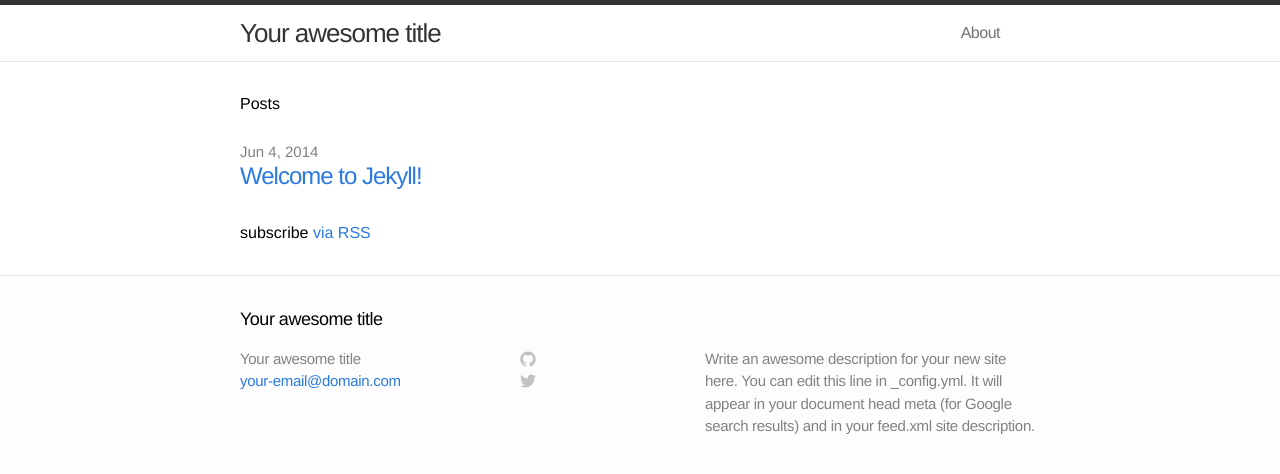
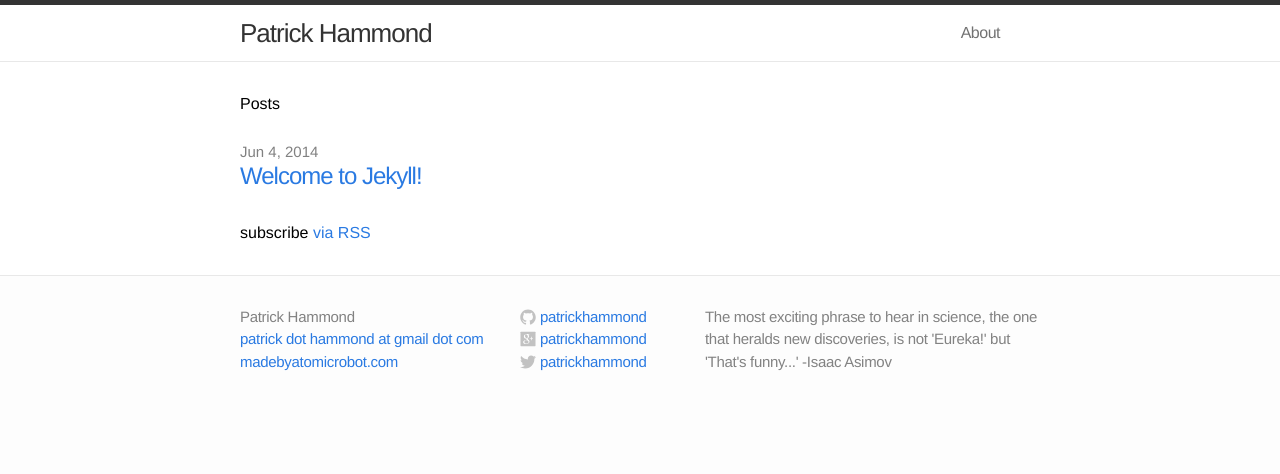
Before and after one commit to androidfu/androidfu.github.io, a Jekyll site: the page built from index.html, in a window 1280 px wide. Shown: the top 474 px of the page. Built offline with Jekyll 4.4.1, drawn with Linux system fonts in a browser that asks for light colours.

Commit message:
Site configuration.

```diff
--- a/_config.yml
+++ b/_config.yml
@@ -1,10 +1,10 @@
 # Site settings
-title: Your awesome title
-email: your-email@domain.com
-description: "Write an awesome description for your new site here. You can edit this line in _config.yml. It will appear in your document head meta (for Google search results) and in your feed.xml site description."
+title: Patrick Hammond
+email: patrick dot hammond at gmail dot com
+description: "The most exciting phrase to hear in science, the one that heralds new discoveries, is not 'Eureka!' but 'That's funny...' -Isaac Asimov"
 baseurl: ""
-url: "http://yourdomain.com"
-
+url: "http://patrickhammond.com"
+username: "patrickhammond"
 # Build settings
 markdown: kramdown
 permalink: pretty
--- a/_includes/footer.html
+++ b/_includes/footer.html
@@ -2,12 +2,13 @@
 
   <div class="wrap">
 
-    <h2 class="footer-heading">{{ site.title }}</h2>
+    <!--<h2 class="footer-heading">{{ site.title }}</h2>-->
 
     <div class="footer-col-1 column">
       <ul>
         <li>{{ site.title }}</li>
         <li><a href="mailto:{{ site.email }}">{{ site.email }}</a></li>
+        <li><a href="http://madebyatomicrobot.com">madebyatomicrobot.com</a></li>
       </ul>
     </div>
 
@@ -28,6 +29,36 @@
                 c0,2.981-1.814,3.637-3.543,3.829c0.279,0.24,0.527,0.713,0.527,1.437c0,1.037-0.01,1.874-0.01,2.129
                 c0,0.208,0.14,0.449,0.534,0.373c3.081-1.028,5.302-3.935,5.302-7.362C15.76,3.906,12.285,0.431,7.999,0.431z"/>
               </svg>
+            </span>
+            <span class="username">{{ site.username }}</span>
+          </a>
+        </li>
+        <li>
+          <a href="https://google.com/+{{ site.username }}">
+            <span class="icon plus">
+              <svg version="1.1" class="plus-icon-svg"  xmlns="http://www.w3.org/2000/svg" xmlns:xlink="http://www.w3.org/1999/xlink" x="0px" y="0px"
+   viewBox="0 0 134.658 131.646" enable-background="new 0 0 134.658 131.646"
+   xml:space="preserve">
+<g>
+  <path fill="#C2C2C2" d="M126.515,4.109H8.144c-2.177,0-3.94,1.763-3.94,3.938v115.546c0,2.179,1.763,3.942,3.94,3.942h118.371
+    c2.177,0,3.94-1.764,3.94-3.942V8.048C130.455,5.872,128.691,4.109,126.515,4.109z"/>
+  <g>
+    <path fill="#FFFFFF" d="M70.479,71.845l-3.983-3.093c-1.213-1.006-2.872-2.334-2.872-4.765c0-2.441,1.659-3.993,3.099-5.43
+      c4.64-3.652,9.276-7.539,9.276-15.73c0-8.423-5.3-12.854-7.84-14.956h6.849l7.189-4.517H60.418
+      c-5.976,0-14.588,1.414-20.893,6.619c-4.752,4.1-7.07,9.753-7.07,14.842c0,8.639,6.633,17.396,18.346,17.396
+      c1.106,0,2.316-0.109,3.534-0.222c-0.547,1.331-1.1,2.439-1.1,4.32c0,3.431,1.763,5.535,3.317,7.528
+      c-4.977,0.342-14.268,0.893-21.117,5.103c-6.523,3.879-8.508,9.525-8.508,13.51c0,8.202,7.731,15.842,23.762,15.842
+      c19.01,0,29.074-10.519,29.074-20.932C79.764,79.709,75.344,75.943,70.479,71.845z M56,59.107
+      c-9.51,0-13.818-12.294-13.818-19.712c0-2.888,0.547-5.87,2.428-8.199c1.773-2.218,4.861-3.657,7.744-3.657
+      c9.168,0,13.923,12.404,13.923,20.382c0,1.996-0.22,5.533-2.762,8.09C61.737,57.785,58.762,59.107,56,59.107z M56.109,103.65
+      c-11.826,0-19.452-5.657-19.452-13.523c0-7.864,7.071-10.524,9.504-11.405c4.64-1.561,10.611-1.779,11.607-1.779
+      c1.105,0,1.658,0,2.538,0.111c8.407,5.983,12.056,8.965,12.056,14.629C72.362,98.542,66.723,103.65,56.109,103.65z"/>
+    <polygon fill="#FFFFFF" points="98.393,58.938 98.393,47.863 92.923,47.863 92.923,58.938 81.866,58.938 81.866,64.469
+      92.923,64.469 92.923,75.612 98.393,75.612 98.393,64.469 109.506,64.469 109.506,58.938     "/>
+  </g>
+</g>
+</svg>
+
             </span>
             <span class="username">{{ site.username }}</span>
           </a>
--- a/css/main.css
+++ b/css/main.css
@@ -123,7 +123,9 @@ a:visited { color: #205caa; }
 }
 
 .github-icon-svg,
-.twitter-icon-svg {
+.twitter-icon-svg,
+.plus-icon-svg,
+.linkedin-icon-svg {
   display: inline-block;
   width: 16px;
   height: 16px;
```
